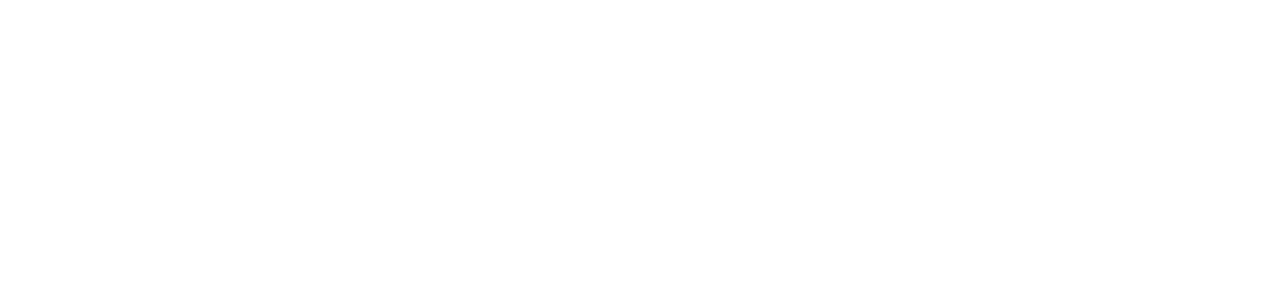
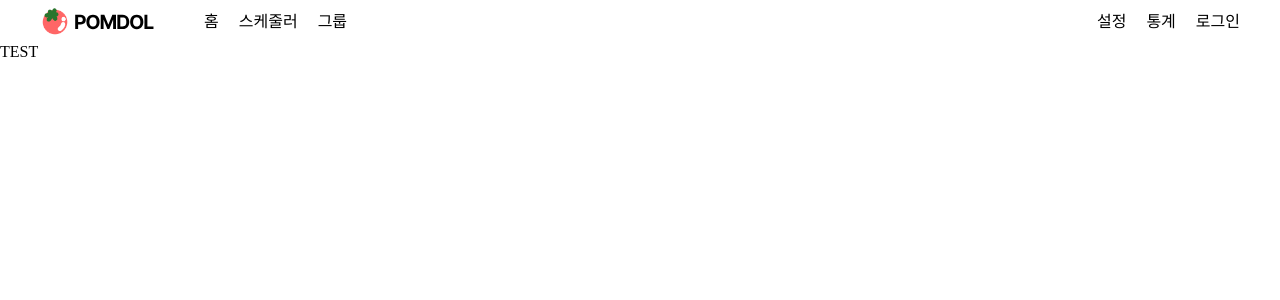
Before and after one commit to pomdol/POMDOL-FE, a Next.js app in the folder pomdol/: page / in a window 1280 px wide. Shown: the top 300 px of the page. Built offline with nearby package versions, Linux system fonts and the light colour scheme; a web font is replaced by a local one.

Commit message:
feat : create navigation bar

```diff
--- /dev/null
+++ b/pomdol/src/app/(afterLogin)/scheduler/page.tsx
@@ -0,0 +1,5 @@
+'use client';
+
+export default function Scheduler() {
+  return <main></main>;
+}
--- a/pomdol/src/app/(beforeLogin)/page.tsx
+++ b/pomdol/src/app/(beforeLogin)/page.tsx
@@ -1,5 +1,5 @@
 'use client';
 
 export default function Home() {
-  return <main></main>;
+  return <main>TEST</main>;
 }
--- /dev/null
+++ b/pomdol/src/app/_components/NavigationBar.tsx
@@ -0,0 +1,69 @@
+'use client';
+
+import { styled } from 'styled-components';
+import Link from 'next/link';
+import { useWindowSize } from '../_context/WindowSizeContext';
+
+export default function NavigationBar() {
+  const { device } = useWindowSize();
+
+  return (
+    <Nav>
+      <LeftNav>
+        <Link href="/">
+          <Logo>
+            <img src="/images/symbol-logo.png" width={30} height={30} alt="pomdol symbol logo" />
+            <img src="/images/text-logo.svg" height={16} alt="pomdol text logo" />
+          </Logo>
+        </Link>
+        {device === 'mobile' ? null : (
+          <Menu>
+            <Link href="/">홈</Link>
+            <Link href="/scheduler">스케줄러</Link>
+            <Link href="/">그룹</Link>
+          </Menu>
+        )}
+      </LeftNav>
+      <Menu>
+        {device === 'mobile' ? null : (
+          <>
+            <Link href="/">설정</Link>
+            <Link href="/">통계</Link>
+          </>
+        )}
+        <Link href="/">로그인</Link>
+      </Menu>
+    </Nav>
+  );
+}
+
+const Nav = styled.nav`
+  position: fixed;
+  top: 0;
+  left: 0;
+  display: flex;
+  justify-content: space-between;
+  align-items: center;
+  width: 100%;
+  height: 44px;
+  padding: 0 40px;
+`;
+
+const LeftNav = styled.div`
+  display: flex;
+  align-items: center;
+  gap: 50px;
+`;
+
+const Menu = styled.div`
+  display: flex;
+  align-items: center;
+  gap: 20px;
+  font-size: ${({ theme }) => theme.fontSize.body2};
+`;
+
+const Logo = styled.h1`
+  display: flex;
+  align-items: center;
+  gap: 5px;
+`;
--- a/pomdol/src/app/_styles/globalStyle.ts
+++ b/pomdol/src/app/_styles/globalStyle.ts
@@ -26,6 +26,9 @@
     -moz-user-select: none;
     -ms-use-select: none;
     user-select: none;
+    }
+    body {
+        padding-top: 44px;
     }
     a {
     color: inherit;
--- a/pomdol/src/app/layout.tsx
+++ b/pomdol/src/app/layout.tsx
@@ -1,6 +1,7 @@
 import CustomThemeProvider from './_components/CustomThemeProvider';
 import { WindowSizeProvider } from './_context/WindowSizeContext';
 import StyledComponentsRegistry from './_lib/registry';
+import NavigationBar from './_components/NavigationBar';
 
 export default function RootLayout({ children }: { children: React.ReactNode }) {
   return (
@@ -8,7 +9,10 @@
       <body>
         <WindowSizeProvider>
           <StyledComponentsRegistry>
-            <CustomThemeProvider>{children}</CustomThemeProvider>
+            <CustomThemeProvider>
+              <NavigationBar />
+              {children}
+            </CustomThemeProvider>
           </StyledComponentsRegistry>
         </WindowSizeProvider>
       </body>
```
Also changed, not shown: pomdol/src/app/(beforeLogin)/user/login/page.tsx (deleted, +0 -15 lines), pomdol/public/images/symbol-logo.png (added), pomdol/public/images/text-logo.svg (added).
